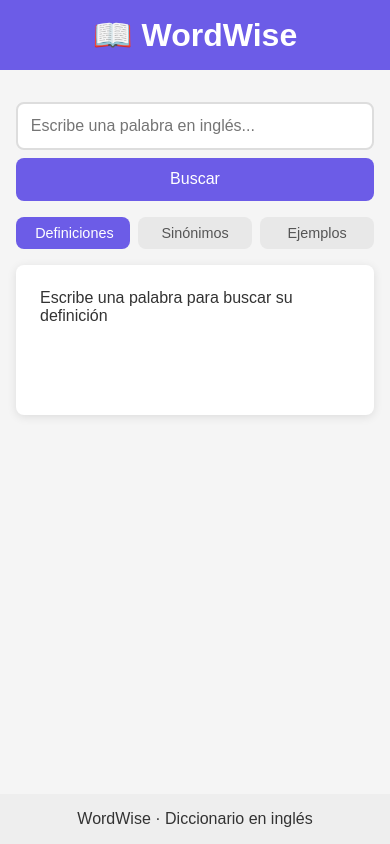
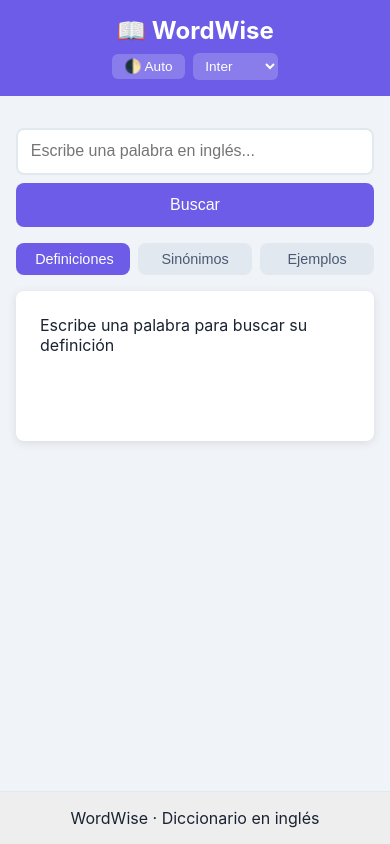
Before and after one commit to Vero1771/Actividad-4.1-frontend, a plain HTML site: page index.html in a window 390 px wide. Drawn offline with Linux system fonts and the light colour scheme.

Commit message:
Tema Oscuro, fuentes, diseño
Añadir tema oscuro, selector de fuente y mejoras visuales

```diff
--- a/css/styles.css
+++ b/css/styles.css
@@ -4,20 +4,96 @@
     box-sizing: border-box;
 }
 
+:root {
+    --bg: #f0f4f8;
+    --surface: #ffffff;
+    --text: #1a2332;
+    --text-secondary: #4a5a72;
+    --border: #e2e8f0;
+    --accent: #6c5ce7;
+    --accent-hover: #5a4bd1;
+    --shadow: 0 2px 10px rgba(0,0,0,0.1);
+    --header-bg: #6c5ce7;
+    --footer-bg: #eee;
+}
+
+[data-theme="dark"] {
+    --bg: #0f1420;
+    --surface: #1a2332;
+    --text: #e8edf5;
+    --text-secondary: #9aabbf;
+    --border: #2a3348;
+    --accent: #8b7cf7;
+    --accent-hover: #a29bfe;
+    --shadow: 0 2px 10px rgba(0,0,0,0.3);
+    --header-bg: #2a2348;
+    --footer-bg: #0f1420;
+}
+
 body {
-    font-family: Arial, sans-serif;
-    background: #f5f5f5;
-    color: #333;
+    background: var(--bg);
+    color: var(--text);
+    font-family: 'Inter', system-ui, -apple-system, sans-serif;
     min-height: 100vh;
     display: flex;
     flex-direction: column;
+    transition: background 0.3s, color 0.3s;
 }
 
+body.font-2 { font-family: 'Georgia', 'Times New Roman', serif; }
+body.font-3 { font-family: 'Courier New', Courier, monospace; }
+
 header {
-    background: #6c5ce7;
+    background: var(--header-bg);
+    padding: 1rem 2rem;
+    transition: background 0.3s;
+}
+
+.header-content {
+    max-width: 800px;
+    margin: 0 auto;
+    display: flex;
+    justify-content: space-between;
+    align-items: center;
+    flex-wrap: wrap;
+    gap: 0.5rem;
+}
+
+header h1 {
     color: white;
-    padding: 1rem 2rem;
-    text-align: center;
+    font-size: 1.5rem;
+}
+
+.header-controls {
+    display: flex;
+    gap: 0.5rem;
+    align-items: center;
+}
+
+.header-controls button,
+.header-controls select {
+    padding: 0.3rem 0.8rem;
+    border: none;
+    border-radius: 6px;
+    background: rgba(255,255,255,0.2);
+    color: white;
+    cursor: pointer;
+    font-size: 0.85rem;
+}
+
+.header-controls select {
+    background: rgba(255,255,255,0.2);
+    color: white;
+    padding: 0.3rem 0.5rem;
+}
+
+.header-controls select option {
+    background: var(--surface);
+    color: var(--text);
+}
+
+.header-controls button:hover {
+    background: rgba(255,255,255,0.3);
 }
 
 main {
@@ -37,44 +113,50 @@ section {
 input {
     flex: 1;
     padding: 0.8rem;
-    border: 2px solid #ddd;
+    border: 2px solid var(--border);
     border-radius: 8px;
     font-size: 1rem;
+    background: var(--surface);
+    color: var(--text);
+    transition: border-color 0.3s, background 0.3s;
 }
 
 input:focus {
     outline: none;
-    border-color: #6c5ce7;
+    border-color: var(--accent);
 }
 
 #searchBtn {
     padding: 0.8rem 1.5rem;
-    background: #6c5ce7;
+    background: var(--accent);
     color: white;
     border: none;
     border-radius: 8px;
     font-size: 1rem;
     cursor: pointer;
+    transition: background 0.3s;
 }
 
 #searchBtn:hover {
-    background: #5a4bd1;
+    background: var(--accent-hover);
 }
 
 nav {
     display: flex;
     gap: 0.5rem;
     margin-bottom: 1rem;
+    flex-wrap: wrap;
 }
 
 nav .tab {
     padding: 0.5rem 1.2rem;
-    background: #e8e8e8;
-    color: #555;
+    background: var(--border);
+    color: var(--text-secondary);
     border: none;
     border-radius: 8px;
     cursor: pointer;
     font-size: 0.9rem;
+    transition: all 0.3s;
 }
 
 nav .tab:hover {
@@ -82,25 +164,26 @@ nav .tab:hover {
 }
 
 nav .tab.active {
-    background: #6c5ce7;
+    background: var(--accent);
     color: white;
 }
 
 #resultContainer {
-    background: white;
+    background: var(--surface);
     border-radius: 8px;
     padding: 1.5rem;
-    box-shadow: 0 2px 10px rgba(0,0,0,0.1);
+    box-shadow: var(--shadow);
     min-height: 150px;
+    transition: all 0.3s;
 }
 
 #resultContainer h2 {
-    color: #6c5ce7;
+    color: var(--accent);
     margin-bottom: 0.5rem;
 }
 
 #resultContainer h3 {
-    color: #555;
+    color: var(--text-secondary);
     margin: 1rem 0 0.5rem 0;
     text-transform: capitalize;
 }
@@ -115,14 +198,14 @@ nav .tab.active {
 }
 
 #resultContainer .example {
-    color: #888;
+    color: var(--text-secondary);
     font-style: italic;
     display: block;
     padding-left: 1.5rem;
 }
 
 .audio-btn {
-    background: #6c5ce7;
+    background: var(--accent);
     color: white;
     border: none;
     border-radius: 50%;
@@ -130,17 +213,20 @@ nav .tab.active {
     height: 30px;
     cursor: pointer;
     font-size: 0.8rem;
+    transition: background 0.3s;
 }
 
 .audio-btn:hover {
-    background: #5a4bd1;
+    background: var(--accent-hover);
 }
 
 footer {
-    background: #eee;
+    background: var(--footer-bg);
     padding: 1rem;
     text-align: center;
     margin-top: auto;
+    transition: background 0.3s;
+    border-top: 1px solid var(--border);
 }
 
 @media (max-width: 600px) {
@@ -148,13 +234,14 @@ footer {
         flex-direction: column;
     }
 
-    nav {
-        flex-wrap: wrap;
-    }
-
     nav .tab {
         flex: 1;
         min-width: 80px;
         text-align: center;
     }
+
+    .header-content {
+        flex-direction: column;
+        text-align: center;
+    }
 }
--- a/index.html
+++ b/index.html
@@ -8,7 +8,17 @@
 </head>
 <body>
     <header>
-        <h1>📖 WordWise</h1>
+        <div class="header-content">
+            <h1>📖 WordWise</h1>
+            <div class="header-controls">
+                <button id="themeToggle">🌓 Auto</button>
+                <select id="fontSelect">
+                    <option value="font-1">Inter</option>
+                    <option value="font-2">Georgia</option>
+                    <option value="font-3">Courier</option>
+                </select>
+            </div>
+        </div>
     </header>
 
     <main>
--- a/js/app.js
+++ b/js/app.js
@@ -5,10 +5,72 @@
     const searchBtn = document.getElementById('searchBtn');
     const resultContainer = document.getElementById('resultContainer');
     const tabs = document.querySelectorAll('.tab');
+    const themeToggle = document.getElementById('themeToggle');
+    const fontSelect = document.getElementById('fontSelect');
+
     let currentTab = 'definiciones';
     let currentData = null;
     let currentWord = '';
+    let currentTheme = 'auto';
 
+    // === TEMA ===
+    function applyTheme(theme) {
+        currentTheme = theme;
+        if (theme === 'dark') {
+            document.documentElement.setAttribute('data-theme', 'dark');
+            themeToggle.textContent = '🌙 Oscuro';
+        } else if (theme === 'light') {
+            document.documentElement.removeAttribute('data-theme');
+            themeToggle.textContent = '☀️ Claro';
+        } else {
+            document.documentElement.removeAttribute('data-theme');
+            themeToggle.textContent = '🌓 Auto';
+        }
+        localStorage.setItem('dictionary-theme', theme);
+    }
+
+    function toggleTheme() {
+        if (currentTheme === 'auto') applyTheme('light');
+        else if (currentTheme === 'light') applyTheme('dark');
+        else applyTheme('auto');
+    }
+
+    function loadTheme() {
+        var saved = localStorage.getItem('dictionary-theme');
+        if (saved && (saved === 'light' || saved === 'dark' || saved === 'auto')) {
+            applyTheme(saved);
+        } else {
+            applyTheme('auto');
+        }
+    }
+
+    // === FUENTE ===
+    function applyFont(fontClass) {
+        document.body.className = document.body.className
+            .split(' ')
+            .filter(function(cls) {
+                return !cls.startsWith('font-');
+            })
+            .join(' ');
+
+        if (fontClass && fontClass !== 'font-1') {
+            document.body.classList.add(fontClass);
+        }
+        localStorage.setItem('dictionary-font', fontClass);
+    }
+
+    function loadFont() {
+        var saved = localStorage.getItem('dictionary-font');
+        if (saved) {
+            fontSelect.value = saved;
+            applyFont(saved);
+        } else {
+            fontSelect.value = 'font-1';
+            applyFont('font-1');
+        }
+    }
+
+    // === RENDER ===
     function showLoading() {
         resultContainer.innerHTML = '<p>Cargando...</p>';
     }
@@ -60,7 +122,6 @@
 
         resultContainer.innerHTML = html;
 
-        // Evento para botones de audio
         document.querySelectorAll('.audio-btn').forEach(function(btn) {
             btn.addEventListener('click', function() {
                 var audio = new Audio(this.dataset.audio);
@@ -143,6 +204,7 @@
         }
     }
 
+    // === API ===
     function fetchWord(word) {
         if (!word || word.trim() === '') {
             showEmptyState();
@@ -177,7 +239,18 @@
         fetchWord(word);
     }
 
-    // Evento de búsqueda
+    // === INICIALIZACIÓN ===
+    // Tema
+    loadTheme();
+    themeToggle.addEventListener('click', toggleTheme);
+
+    // Fuente
+    loadFont();
+    fontSelect.addEventListener('change', function() {
+        applyFont(this.value);
+    });
+
+    // Búsqueda
     searchBtn.addEventListener('click', handleSearch);
     searchInput.addEventListener('keydown', function(e) {
         if (e.key === 'Enter') {
@@ -185,7 +258,7 @@
         }
     });
 
-    // Evento de pestañas
+    // Pestañas
     tabs.forEach(function(tab) {
         tab.addEventListener('click', function() {
             tabs.forEach(function(t) { t.classList.remove('active'); });
```
